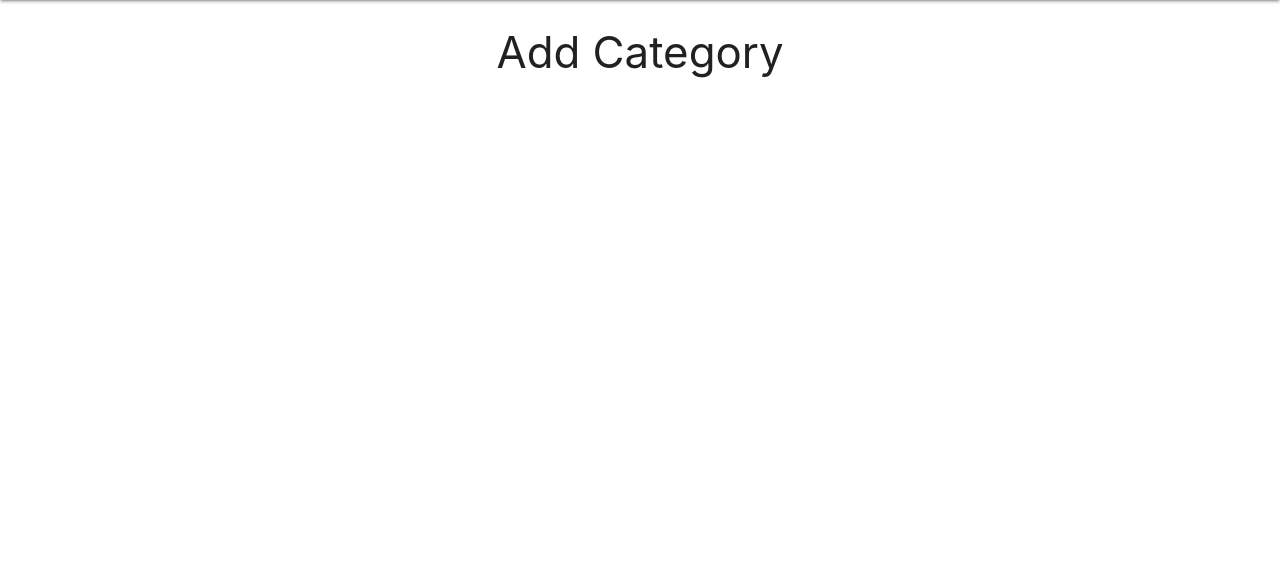
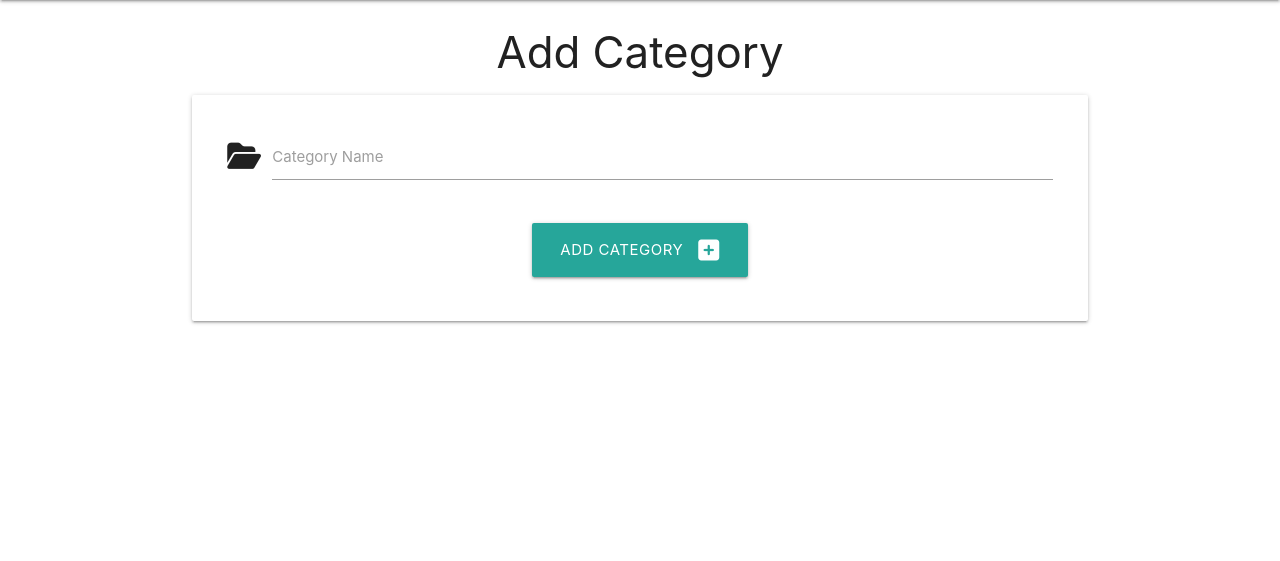
Before and after one commit to AlexandraEL9/i-cook, a Flask app: template icook/templates/add_category.html in a window 1280 px wide. Shown: the part 64-625 px from the top of the page. Run offline with Flask 2, Linux system fonts and the light colour scheme; the template is opened without the code that fills it, so the values that code supplies are empty; some libraries are stand-ins or nearby versions.

Commit message:
feat: add form and rout to categories and add categories

```diff
--- a/icook/routes.py
+++ b/icook/routes.py
@@ -1,4 +1,4 @@
-from flask import render_template
+from flask import render_template, request, redirect, url_for
 from icook import app, db
 from icook.models import Category, Recipe
 
@@ -7,9 +7,11 @@ from icook.models import Category, Recipe
 def home():
     return render_template("recipes.html")
 
+
 @app.route("/categories")
 def categories():
     return render_template("categories.html")
+
 
 @app.route("/add_category", methods=["GET", "POST"])
 def add_category():
--- a/icook/templates/add_category.html
+++ b/icook/templates/add_category.html
@@ -3,4 +3,25 @@
 
 <h3 class="center-align">Add Category</h3>
 
+<div class="row card-panel">
+    <form class="col s12" method="POST" action="{{ url_for('add_category') }}">
+        <!-- category name -->
+        <div class="row">
+            <div class="input-field col s12">
+                <i class="fas fa-folder-open prefix"></i>
+                <input id="category_name" name="category_name" minlength="3" maxlength="25" type="text" class="validate" required>
+                <label for="category_name">Category Name</label>
+            </div>
+        </div>
+        <!-- submit button -->
+        <div class="row">
+            <div class="col s12 center-align">
+                <button type="submit" class="btn-large">
+                    Add Category <i class="fas fa-plus-square right"></i>
+                </button>
+            </div>
+        </div>
+    </form>
+</div>
+
 {% endblock %}
--- a/icook/templates/categories.html
+++ b/icook/templates/categories.html
@@ -5,7 +5,7 @@
 
 <div class="row">
     <div class="col s12 center-align">
-        <a href="{{ url_for('add_category') }}" class="btn-large light-blue darken-2">
+        <a href="{{ url_for('add_category') }}" class="btn-large">
             Add Category <i class="fas fa-plus-square right"></i>
         </a>
     </div>
```
